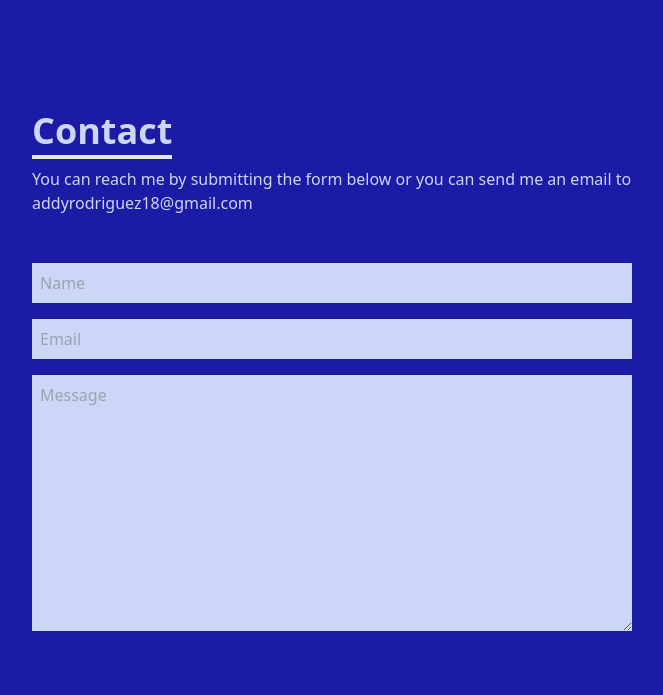
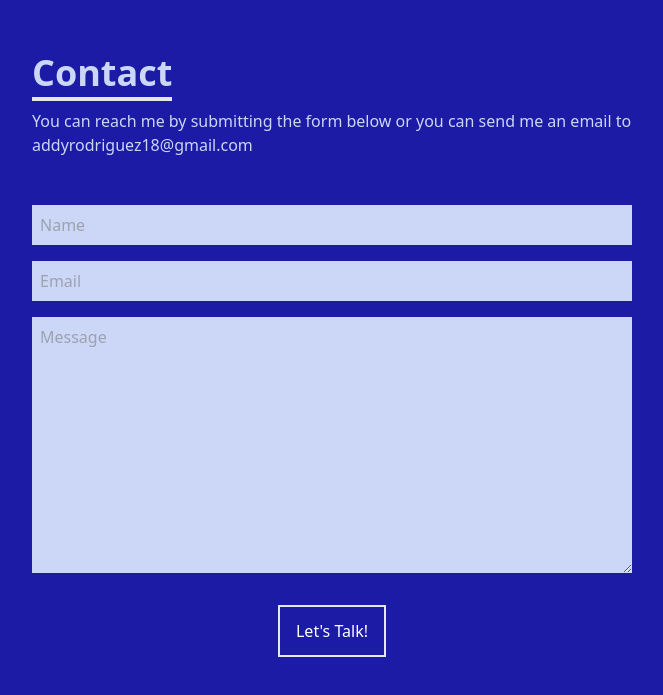
Before and after one commit to AddyRdz/profile-1.0, a React (Create React App) app: page / in a window 1280 px wide. Shown: the part 3229-3924 px from the top of the page, without its empty margins (308-971 px from the left). Built offline with nearby package versions, Linux system fonts and the light colour scheme.

Commit message:
Added contact form, sent test email and it works

```diff
--- a/src/components/Contact.jsx
+++ b/src/components/Contact.jsx
@@ -3,7 +3,7 @@ import React from 'react'
 const Contact = () => {
   return (
     <div name='contact' className='w-full h-screen bg-[#1b1ba5] flex justify-center items-center p-4'>
-        <form action="" className='flex flex-col max-w-[600px] w-full'>
+        <form method='POST' action="https://getform.io/f/5661cd29-b3f3-4528-9b8f-03d95c5c6243" className='flex flex-col max-w-[600px] w-full'>
             <div className='pb-8'>
                 <p className='text-4xl font-bold inline border-b-4 text-[#ccd6f6]'>Contact</p>
                 <p className='text-[#ccd6f6] py-4'>You can reach me by submitting the form below or you can send me an email to addyrodriguez18@gmail.com</p>
@@ -11,6 +11,7 @@ const Contact = () => {
             <input className='bg-[#ccd6f6] p-2' type='text' placeholder="Name" name='name' />
             <input className='my-4 p-2 bg-[#ccd6f6]' placeholder="Email" name='email' />
             <textarea className='bg-[#ccd6f6] p-2' name="message" rows="10" placeholder='Message'></textarea>
+            <button className='text-white border-2 hover:bg-black px-4 py-3 my-8 mx-auto flex items-center'>Let's Talk!</button>
         </form>
     </div>
   )
```
